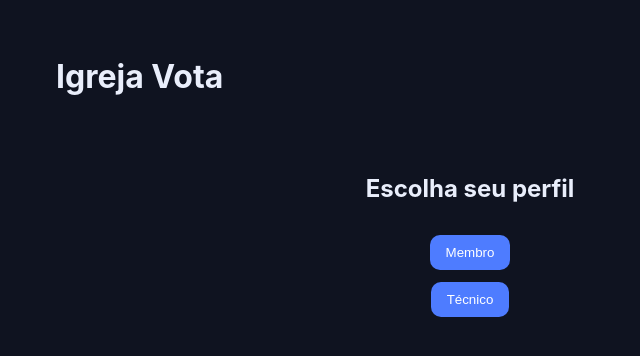
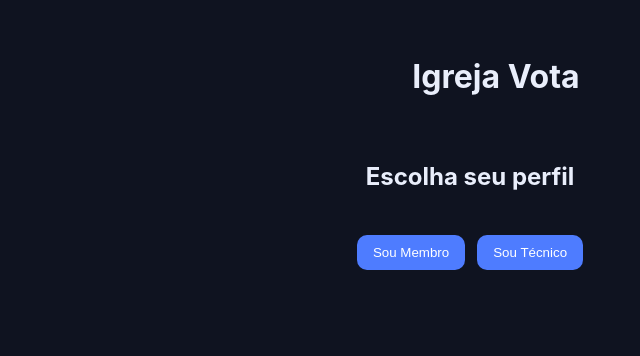
Before and after one commit to rweboficial-design/igreja-vota, a React (Vite) app: page / in a window 1280 px wide. Shown: the top 356 px of the page, without its empty margins (170-810 px from the left). Built offline with nearby package versions, Linux system fonts and the light colour scheme; no server answers.

Commit message:
Update App.jsx

```diff
--- a/src/App.jsx
+++ b/src/App.jsx
@@ -9,22 +9,36 @@ import TechDash from './tech/TechDashboard'
 export default function App(){
   const { userType, setUserType, session, pollSession } = useStore()
 
-  useEffect(()=>{ pollSession(); const t=setInterval(pollSession, Number(import.meta.env.VITE_POLL||2000)); return ()=>clearInterval(t) },[])
+  useEffect(() => {
+    pollSession()
+    const t = setInterval(pollSession, Number(import.meta.env.VITE_POLL || 2000))
+    return () => clearInterval(t)
+  }, [])
+
+  // 🔹 Sempre exibe a escolha se não houver tipo salvo
+  if (!userType) {
+    return (
+      <div className="container role-picker">
+        <Header />
+        <h2>Escolha seu perfil</h2>
+        <div className="row">
+          <button onClick={() => setUserType('member')}>Sou Membro</button>
+          <button onClick={() => setUserType('tech')}>Sou Técnico</button>
+        </div>
+      </div>
+    )
+  }
 
   return (
     <div className="container">
       <Header />
-      {!userType && (
-        <div className="role-picker">
-          <h2>Escolha seu perfil</h2>
-          <button onClick={()=>setUserType('member')}>Membro</button>
-          <button onClick={()=>setUserType('tech')}>Técnico</button>
-        </div>
+      {userType === 'member' ? (
+        session.stage === 'indication' ? <Indication /> :
+        session.stage === 'voting' ? <Voting /> :
+        <Waiting />
+      ) : (
+        <TechDash />
       )}
-      {userType==='member' && (
-        session.stage==='indication' ? <Indication/> : session.stage==='voting' ? <Voting/> : <Waiting/>
-      )}
-      {userType==='tech' && <TechDash/>}
     </div>
   )
 }
```
